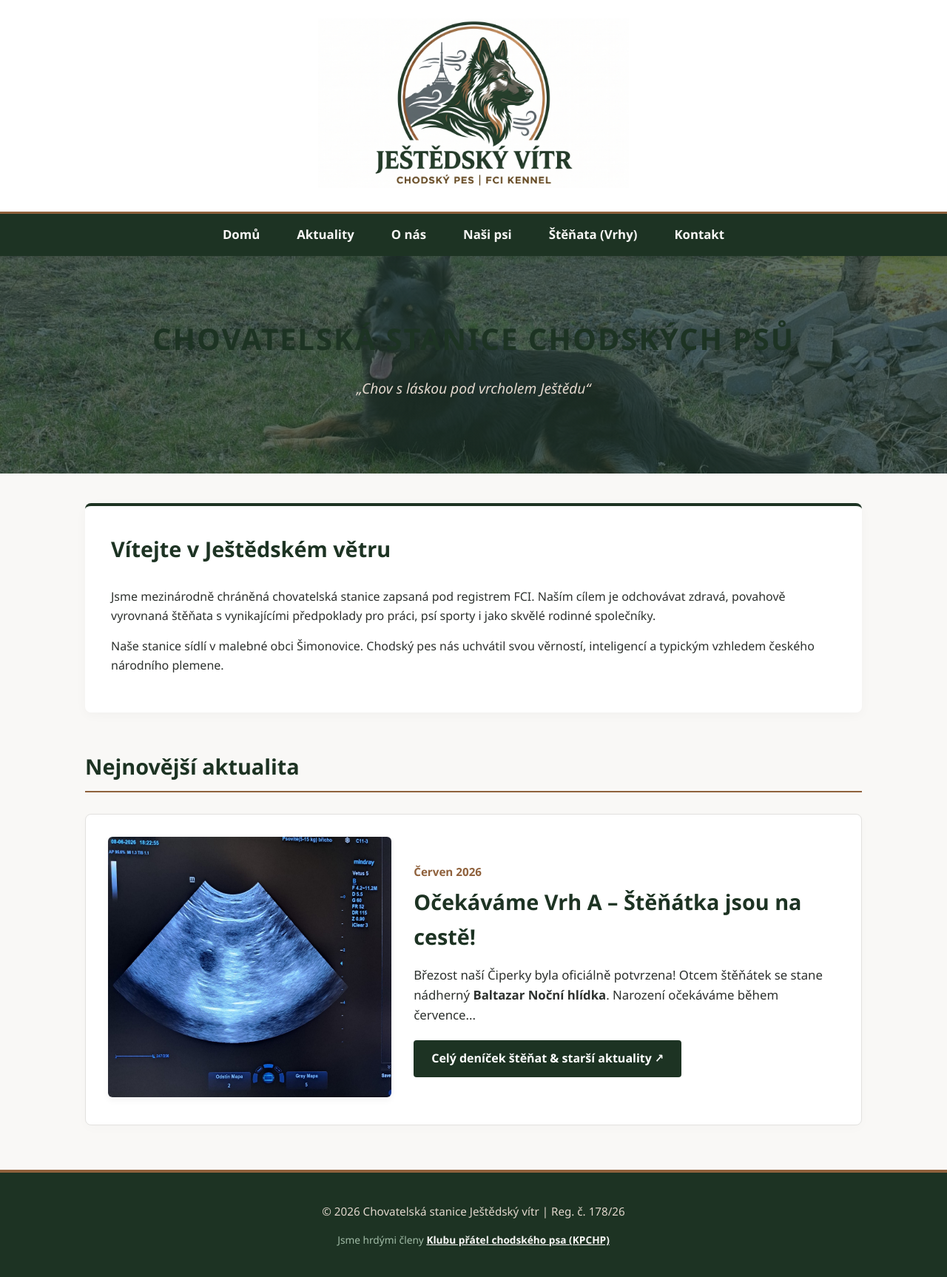
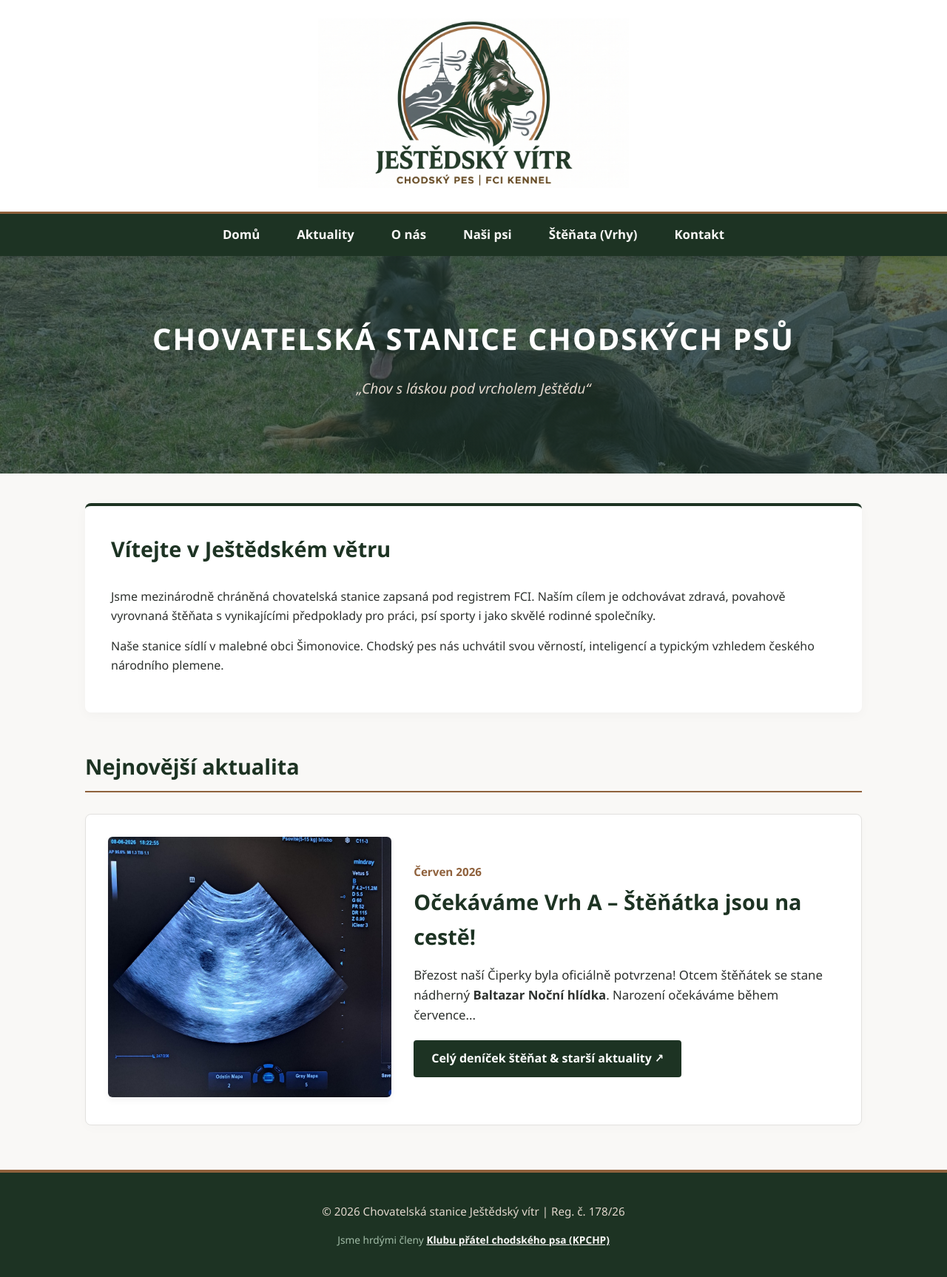
Before and after one commit to Ota-Vr/Jestedsky-vitr, a Jekyll site: the page built from index.html, in a window 1280 px wide. Shown: the whole page at 74% size. Built offline with Jekyll 4.4.1, drawn with Linux system fonts in a browser that asks for light colours.

Commit message:
přihlášení na github_V2

```diff
--- a/_layouts/default.html
+++ b/_layouts/default.html
@@ -40,7 +40,7 @@
 
         /* Úvodní stránka (index.html) */
         .hero { background: linear-gradient(rgba(29, 51, 35, 0.7), rgba(29, 51, 35, 0.7)), url('images/web/ciki_uvod_2.jpg') no-repeat center center/cover; color: white; text-align: center; padding: 80px 20px; }
-        .hero h2 { margin: 0; font-size: 2.5em; text-transform: uppercase; letter-spacing: 2px; border: none; }
+        .hero h2 { margin: 0; font-size: 2.5em; text-transform: uppercase; letter-spacing: 2px; border: none; color: white; }
         .hero p { font-size: 1.2em; font-style: italic; margin-top: 10px; color: #e2d7cd; }
         .welcome-section { background: white; padding: 35px; border-radius: 8px; box-shadow: 0 4px 15px rgba(0,0,0,0.03); border-top: 4px solid #1d3323; }
         .welcome-section h3 { color: #1d3323; font-size: 1.8em; margin-top: 0; }
--- a/admin/config.yml
+++ b/admin/config.yml
@@ -2,7 +2,8 @@ backend:
   name: github
   repo: ota-vr/Jestedsky-vitr
   branch: main
-  client_id: "Ov23liB7NFRE5PIqSJyu" # Sem vlož ten shluk písmen a čísel
+  auth_type: pkce
+  app_id: "Ov23liB7NFRE5PIqSJyu"
 
 media_folder: "images/web"
 public_folder: "images/web"
```
